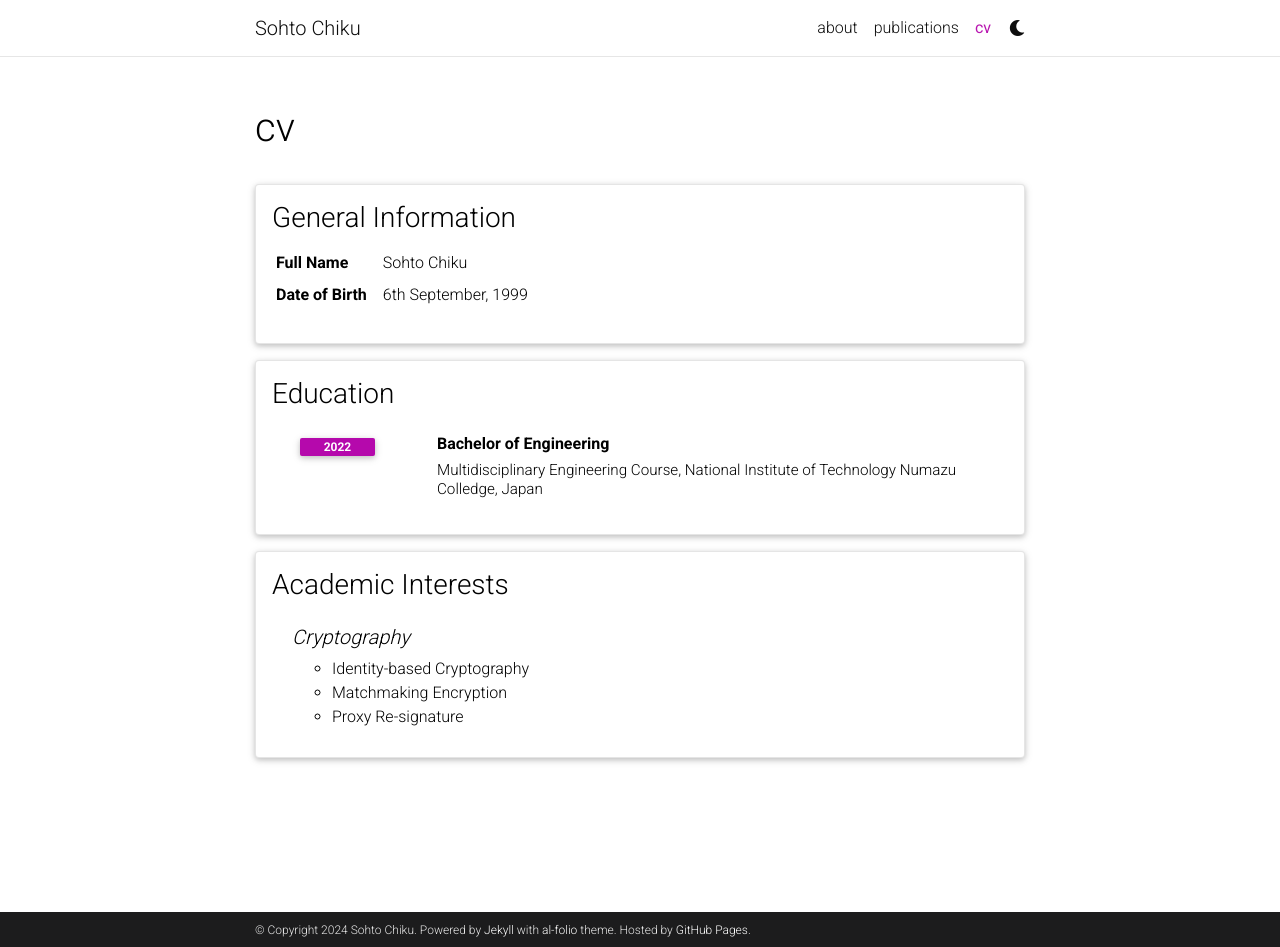
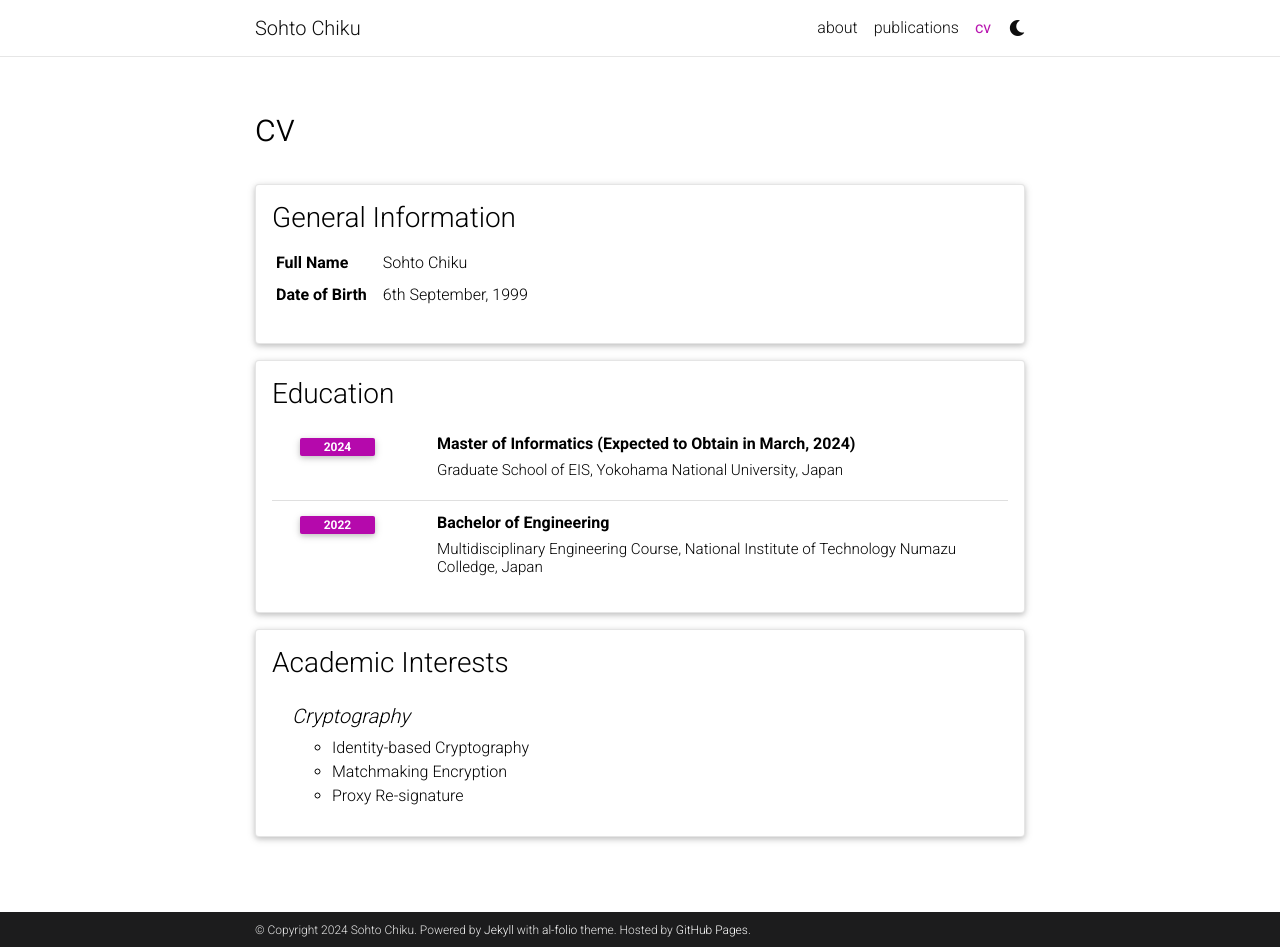
Before and after one commit to csort99/csort99.github.io, a Jekyll site: the page built from _pages/cv.md, in a window 1280 px wide and 947 px high. Built offline with Jekyll 4.4.1, drawn with Linux system fonts in a browser that asks for light colours; comment, search, counter and statistics services are not loaded; a style sheet for code colours, icons or effects is not loaded.

Commit message:
Update cv.yml

```diff
--- a/_data/cv.yml
+++ b/_data/cv.yml
@@ -9,9 +9,9 @@
 - title: Education
   type: time_table
   contents:
-#    - title: M.sc. ()
-#      institution: Graduate School of EIS, Yokohama National University, Japan
-#      year: 2024
+    - title: Master of Informatics (Expected to Obtain in March, 2024)
+      institution: Graduate School of EIS, Yokohama National University, Japan
+      year: 2024
     - title: Bachelor of Engineering
       institution: Multidisciplinary Engineering Course, National Institute of Technology Numazu Colledge, Japan
       year: 2022
```
